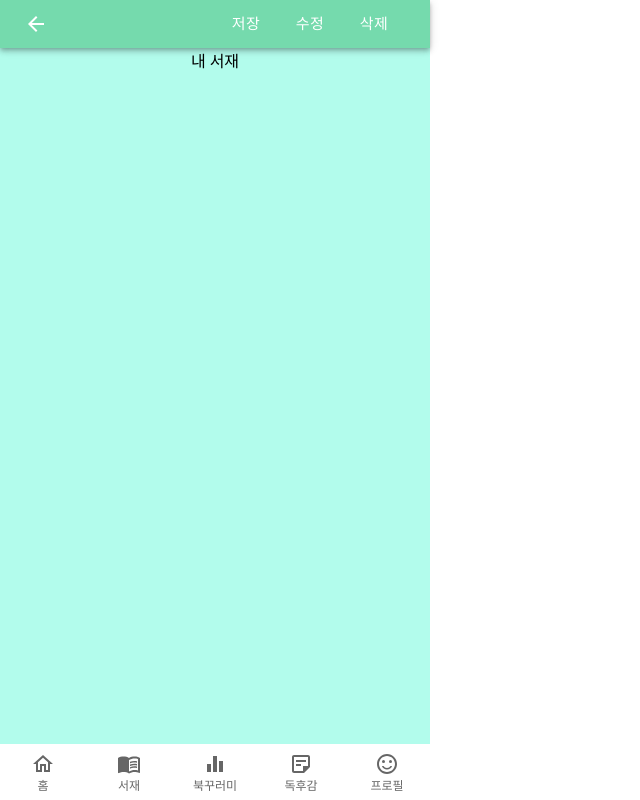
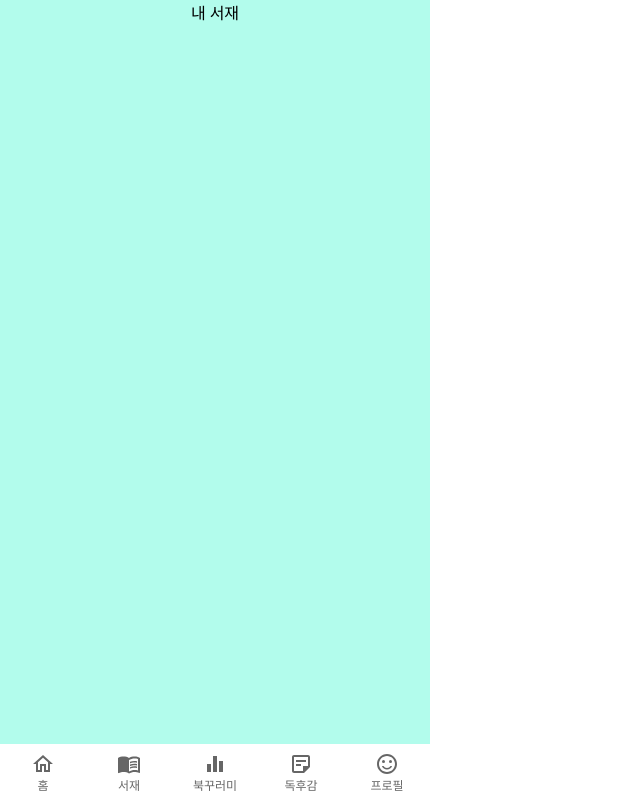
Before and after one commit to zionimo/bookggureomi1, a React (Create React App) app: page /library in a window 1280 px wide. Shown: the whole page, without its empty margins (0-640 px from the left). Built offline with nearby package versions, Linux system fonts and the light colour scheme.

Commit message:
BookDetail의 props를 Header로 전달

```diff
--- a/src/components/BookDetail.jsx
+++ b/src/components/BookDetail.jsx
@@ -1,5 +1,7 @@
 import { useLocation } from "react-router-dom";
-import { useContext } from "react";
+import { Button } from "@mui/material";
+import Header from "./Header";
+import noThumbnail from "../img/noThumbnail.jpg";
 
 const BookDetail = () => {
   const location = useLocation();
@@ -7,8 +9,16 @@ const BookDetail = () => {
   const book = location.state.book;
   const bookIMG = location.state.bookIMG;
 
+  const saveBook = () => {};
+
   return (
     <div>
+      <Header>
+        <Button onClick={saveBook} size="large" color="inherit">
+          저장
+        </Button>
+      </Header>
+
       {/* 인라인 css 설정해둠 수정할 것 */}
       <div style={{ height: 250, background: "white" }}>
         {book.thumbnail ? (
@@ -18,7 +28,7 @@ const BookDetail = () => {
             style={{ width: 150, height: 200 }}
           />
         ) : (
-          <img src={bookIMG} alt="" style={{ width: 150, height: 200 }} />
+          <img src={noThumbnail} alt="" style={{ width: 150, height: 200 }} />
         )}
       </div>
 
@@ -53,7 +63,7 @@ const BookDetail = () => {
           <span>{book.contents}</span>
         ) : (
           <span>
-            소개내용이 없습니다. 자세히보기를 통해 책 정보를 확인하세요!
+            소개내용이 없습니다. 자세히 보기를 클릭하여 책 정보를 확인하세요!
           </span>
         )}
       </div>
--- a/src/components/BookResult.jsx
+++ b/src/components/BookResult.jsx
@@ -3,16 +3,16 @@ import useBooks from "../hooks/useBooks";
 
 const BookResult = () => {
   const { books } = useBooks();
-  console.log(books);
+
   return (
     // 검색결과가 있으면 결과 출력
     // 검색결과가 없으면 '검색결과가 없습니다'출력
     <ul>
-      {books.map((book, noThumbnail) => {
+      {books.map((book) => {
         const { isbn, title, thumbnail, authors, publisher } = book;
 
         return (
-          <Link to="bookdetail">
+          <Link to="bookdetail" state={{ book: book }}>
             <li key={isbn}>
               <title>{title}</title>
               {/* 썸네일 이미지가 있다면 출력, 없다면 noThumbnail 이미지 출력 */}
@@ -36,45 +36,6 @@ const BookResult = () => {
           </Link>
         );
       })}
-      {/* {books.length > 0 ? (
-        // 검색결과 불러오는 중이면 로딩화면 출력
-        <div>
-          {loading ? (
-            <div>Loading...</div>
-          ) : (
-            <ul>
-              {books.map((book) => (
-                <Link to="bookdetail" state={{ book: book, bookIMG: bookIMG }}>
-                  <li key={book.isbn}>
-                    <div>
-                      {book.thumbnail ? (
-                        <img
-                          src={book.thumbnail}
-                          alt={book.title}
-                          style={{ width: 90, height: 120 }}
-                        />
-                      ) : (
-                        <img
-                          src={bookIMG}
-                          alt=""
-                          style={{ width: 90, height: 120 }}
-                        />
-                      )}
-                    </div>
-                    <div>
-                      <h3>{book.title}</h3>
-                      <p>{book.authors}</p>
-                      <p>{book.publisher}</p>
-                    </div>
-                  </li>
-                </Link>
-              ))}
-            </ul>
-          )}
-        </div>
-      ) : (
-        <div>검색결과가 없습니다.</div>
-      )} */}
     </ul>
   );
 };
--- a/src/components/Header.jsx
+++ b/src/components/Header.jsx
@@ -1,11 +1,9 @@
 import { AppBar, Box, Toolbar, Button, IconButton } from "@mui/material";
 import ArrowBackIcon from "@mui/icons-material/ArrowBack";
 import styled from "styled-components";
-import { useContext } from "react";
 import { useNavigate } from "react-router-dom";
-import AppStateContext from "../contexts/AppStateContext";
 
-const Header = () => {
+const Header = (props) => {
   const navigate = useNavigate();
 
   // 이전 페이지로 이동 핸들
@@ -13,17 +11,6 @@ const Header = () => {
     navigate(-1);
   };
 
-  // const handleAddBook = { type: "add", text: "담기" };
-  // const handleModifyBook = [
-  //   {
-  //     type: "modify",
-  //     text: "수정",
-  //   },
-  //   {
-  //     type: "delete",
-  //     text: "삭제",
-  //   },
-  // ];
   return (
     <Box sx={{ flexGrow: 1 }}>
       <StyledHeader position="static">
@@ -39,17 +26,8 @@ const Header = () => {
             <ArrowBackIcon />
           </IconButton>
 
-          <div>
-            <Button size="large" color="inherit">
-              저장
-            </Button>
-            <Button size="large" color="inherit">
-              수정
-            </Button>
-            <Button size="large" color="inherit">
-              삭제
-            </Button>
-          </div>
+          {/* 페이지에 따라 다른역할의 버튼 */}
+          <div>{props.children}</div>
         </Toolbar>
       </StyledHeader>
     </Box>
--- a/src/pages/Layout.jsx
+++ b/src/pages/Layout.jsx
@@ -12,7 +12,7 @@ const Layout = () => {
   return (
     <div id="wrapper">
       {/* 뒤로가기 버튼 필요한 페이지에 헤더 노출 */}
-      {!(main || bookgraph || bookreview || profile) ? <Header /> : <></>}
+      {/* {!(main || bookgraph || bookreview || profile) ? <Header /> : <></>} */}
 
       {/* 가운데정렬 태그 */}
       <center>
--- a/src/pages/Library.jsx
+++ b/src/pages/Library.jsx
@@ -1,9 +1,5 @@
 const Library = () => {
-  return (
-    <div>내 서재
-
-    </div>
-  );
+  return <div>내 서재</div>;
 };
 
 export default Library;
--- a/src/pages/Main.jsx
+++ b/src/pages/Main.jsx
@@ -13,6 +13,7 @@ const Main = () => {
         {/* 이달의 문구 */}
         <section></section>
       </div>
+
     </div>
   );
 };
--- a/src/providers/AppStateProvider.jsx
+++ b/src/providers/AppStateProvider.jsx
@@ -24,7 +24,7 @@ const AppStateProvider = (props) => {
     const params = {
       query: query, // 검색을 원하는 질의어
       sort: "accuracy", // 결과 문서 정렬 방식, accuracy(정확도순) 또는 latest(발간일순), 기본값 accuracy
-      size: 10, // 한 페이지에 보여질 문서 수, 1~50 사이의 값, 기본 값 10
+      size: 50, // 한 페이지에 보여질 문서 수, 1~50 사이의 값, 기본 값 10
       target: "title", // 검색 필드 제한. 사용 가능한 값: title(제목), isbn (ISBN), publisher(출판사), person(인명)
     };
 
```
